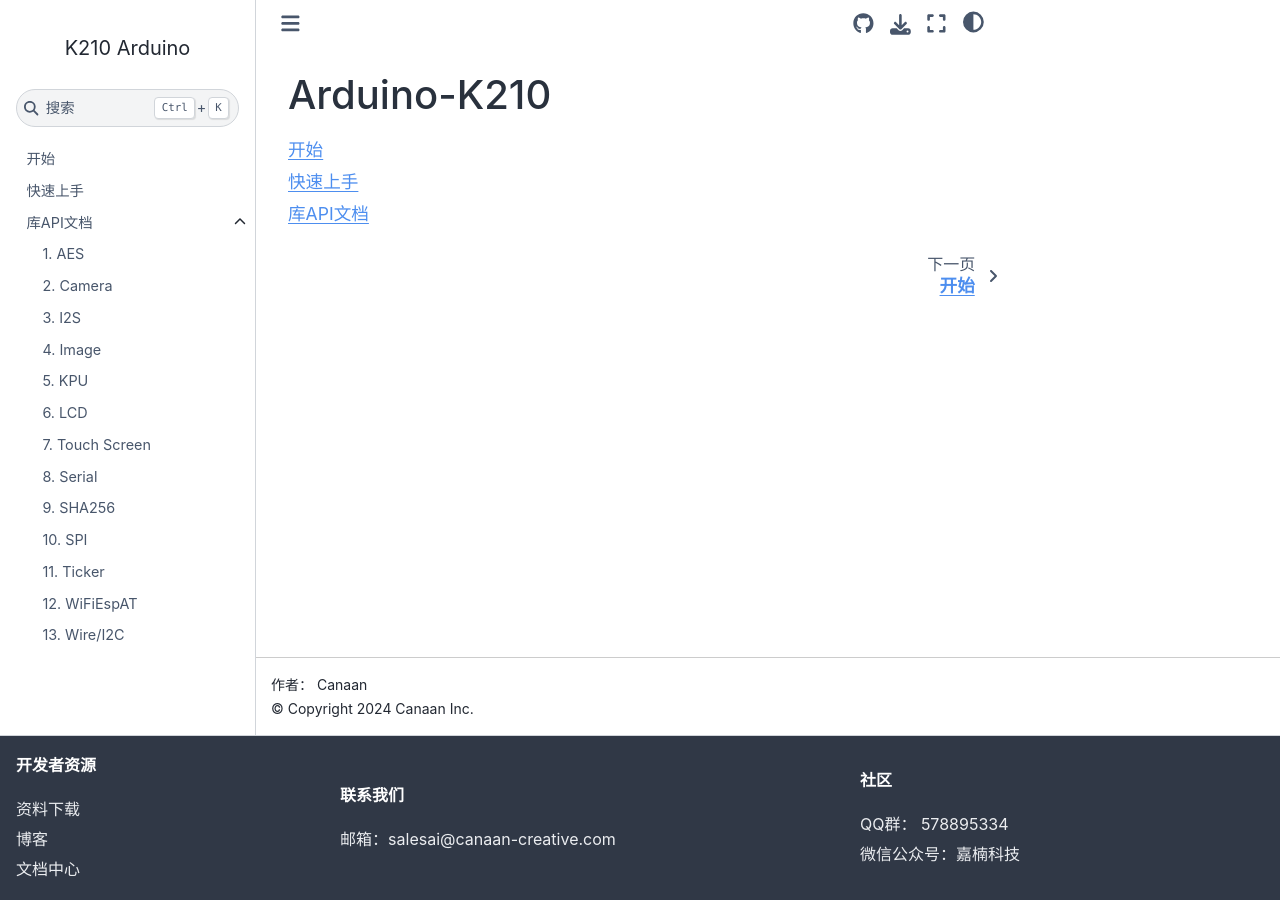
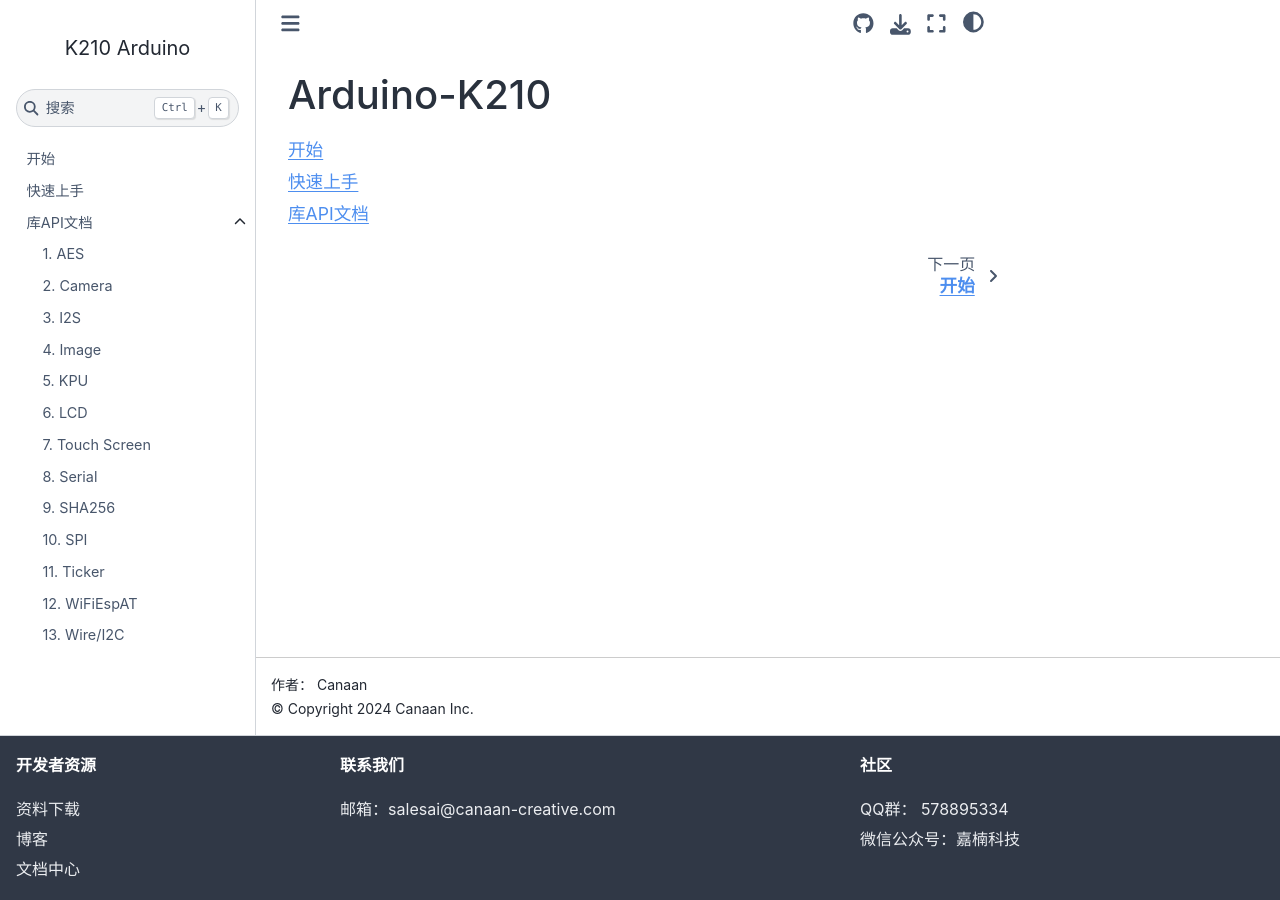
Before and after one commit to kendryte/arduino-k210, a Sphinx documentation site: the page built from docs/source/index.rst, in a window 1280 px wide. Built offline with Sphinx 7.4.7 and the Sphinx Book theme 1.1.4, drawn with Linux system fonts in a browser that asks for light colours; comment, search, counter and statistics services are not loaded.

Commit message:
修改底部商标样式

```diff
--- a/docs/source/_static/custom-theme.css
+++ b/docs/source/_static/custom-theme.css
@@ -61,6 +61,9 @@
   .search-button-field:hover {
     border: 1px solid var(--pst-color-border);
     box-shadow: 0 0 0 0.1875rem var(--pst-color-link-hover);
+  }
+  .bd-footer .footer-items__center, .bd-footer .footer-items__end, .bd-footer .footer-items__start {
+    justify-content: flex-start;
   }
   body {
     counter-reset: h2counter toc-h2counter toctree-l2counter;
```
